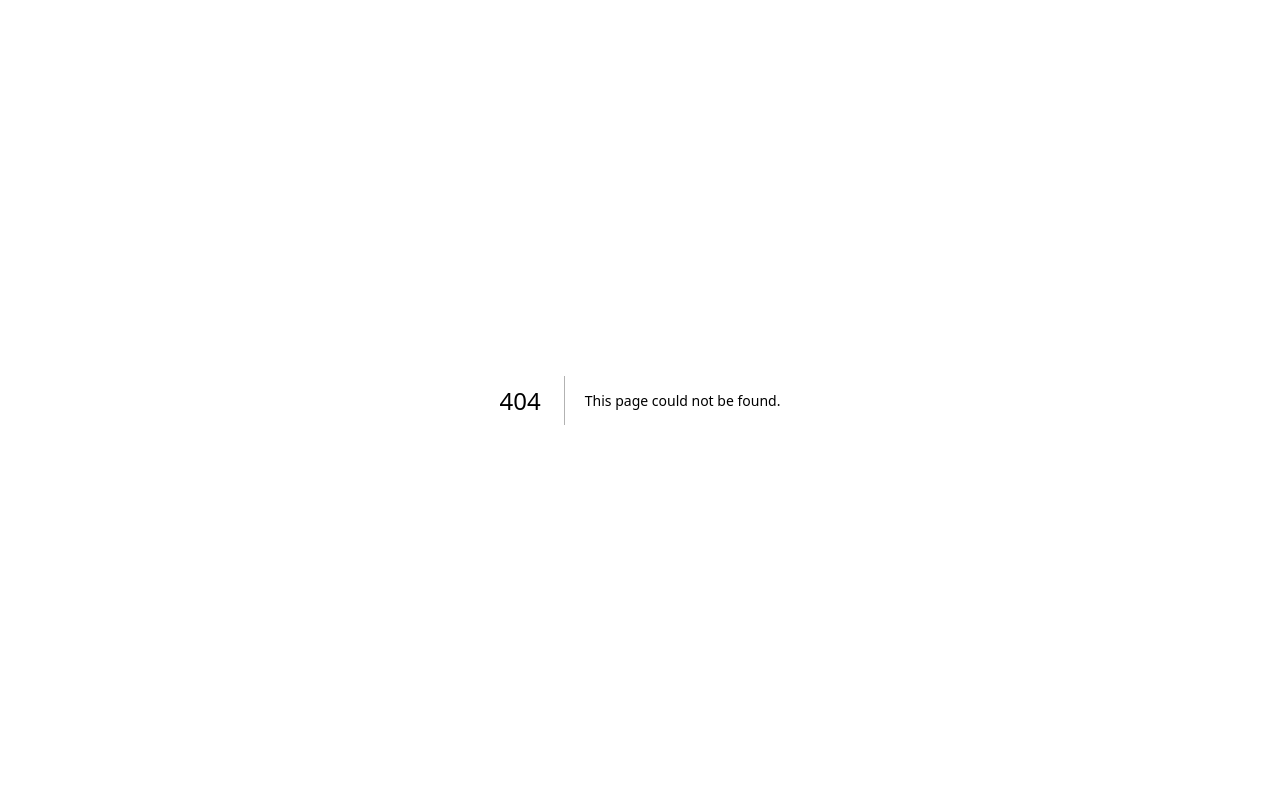
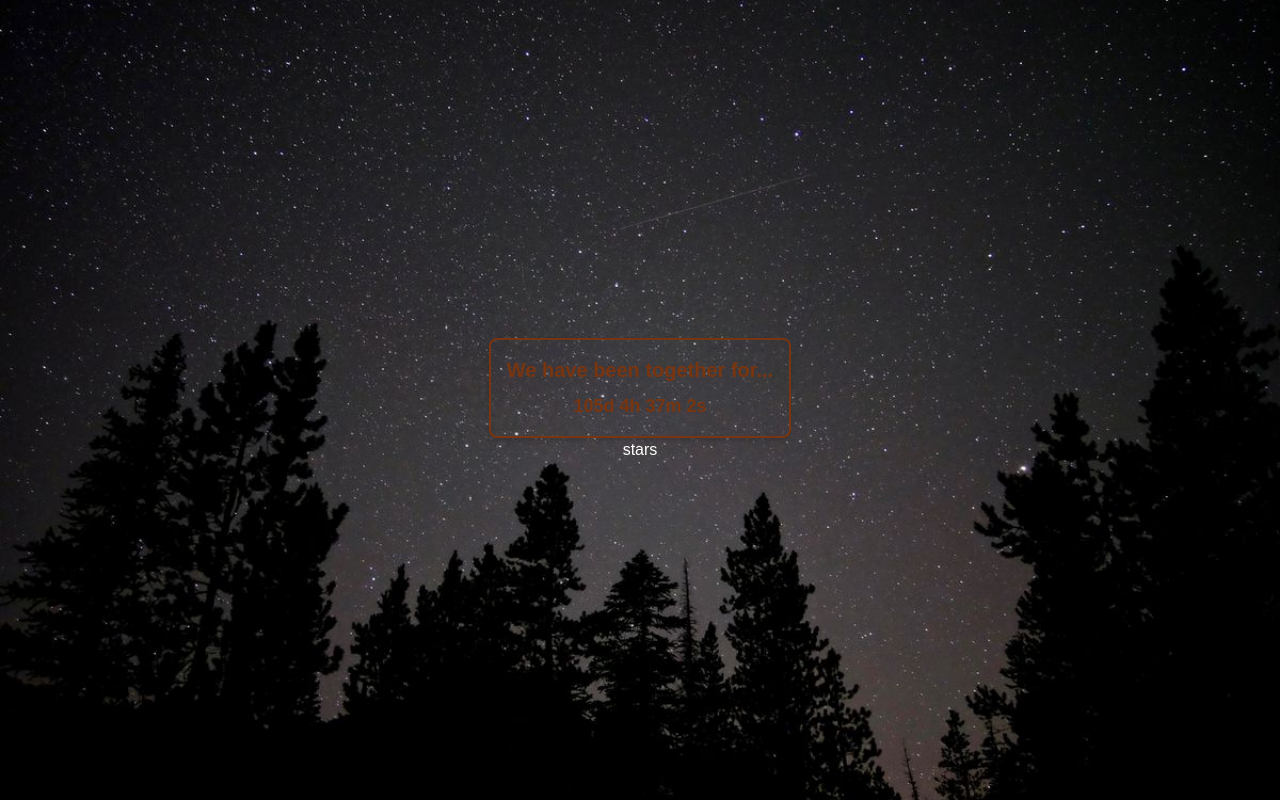
Before and after one commit to CamsApp/CamsApp.github.io, a Next.js app: page /stargazing in a window 1280 px wide. Before the commit this address had no page. Built offline with nearby package versions, Linux system fonts and the light colour scheme.

Commit message:
together countdown on star page

```diff
--- a/app/bello/page.tsx
+++ b/app/bello/page.tsx
@@ -12,7 +12,7 @@ export default function Bello() {
 
   return (
     <div className="flex flex-col items-center justify-center min-h-screen space-y-4 px-4 bg-pink-200">
-    <h1 className="text-5xl font-semibold mb-1 text-amber-900">Bello!</h1>
+    <h1 className="text-5xl font-semibold text-amber-900">Bello!</h1>
 
     <Countdown/>
 
@@ -32,10 +32,10 @@ export default function Bello() {
         </button>
 
         <button
-          onClick={() => handleNavigation('/activities')}
+          onClick={() => handleNavigation('/stargazing')}
           className="w-64 p-3 bg-amber-900 text-white font-bold rounded-lg transition-all"
         >
-          Fun Activities!
+          Stars
         </button>
 
         <button
--- /dev/null
+++ b/app/stargazing/page.tsx
@@ -0,0 +1,23 @@
+import Countdown from "../components/CountdownDating"
+
+export default function Stargazing() {
+    return (
+        <div
+            style={{
+                backgroundImage: 'url(/stargazing.jpg)',
+                backgroundSize: 'cover',
+                backgroundPosition: 'center',
+                height: '100vh', // Full viewport height
+                color: 'white', // Optional, to make the text stand out
+                display: 'flex',
+                justifyContent: 'center', // Center horizontally
+                alignItems: 'center', // Center vertically
+                flexDirection: 'column', // Stack elements vertically
+                textAlign: 'center', // Center text inside elements
+            }}
+        >
+            <Countdown />
+            <h1>stars</h1>
+        </div>
+    );
+}
```
Also changed, not shown: app/globals.css (line endings or trailing spaces), public/stargazing.jpg (added).
